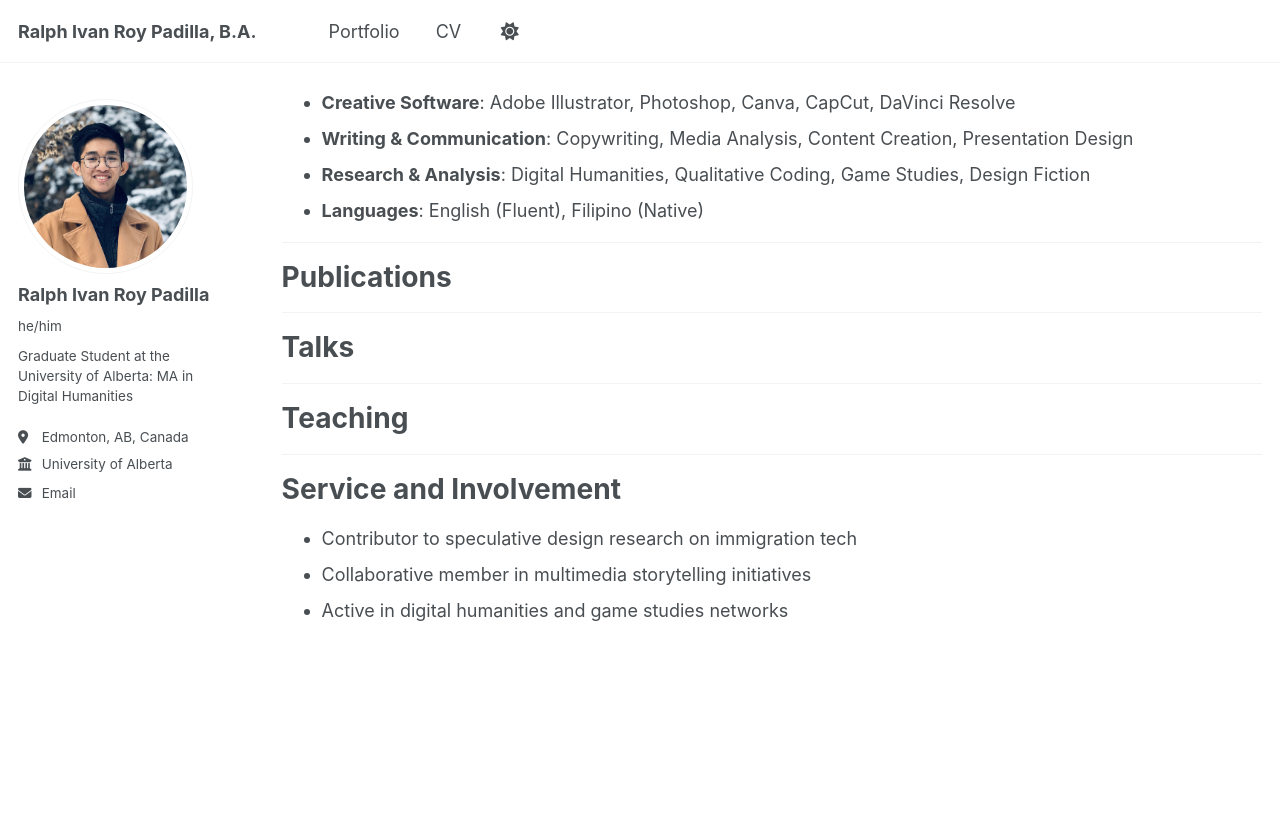
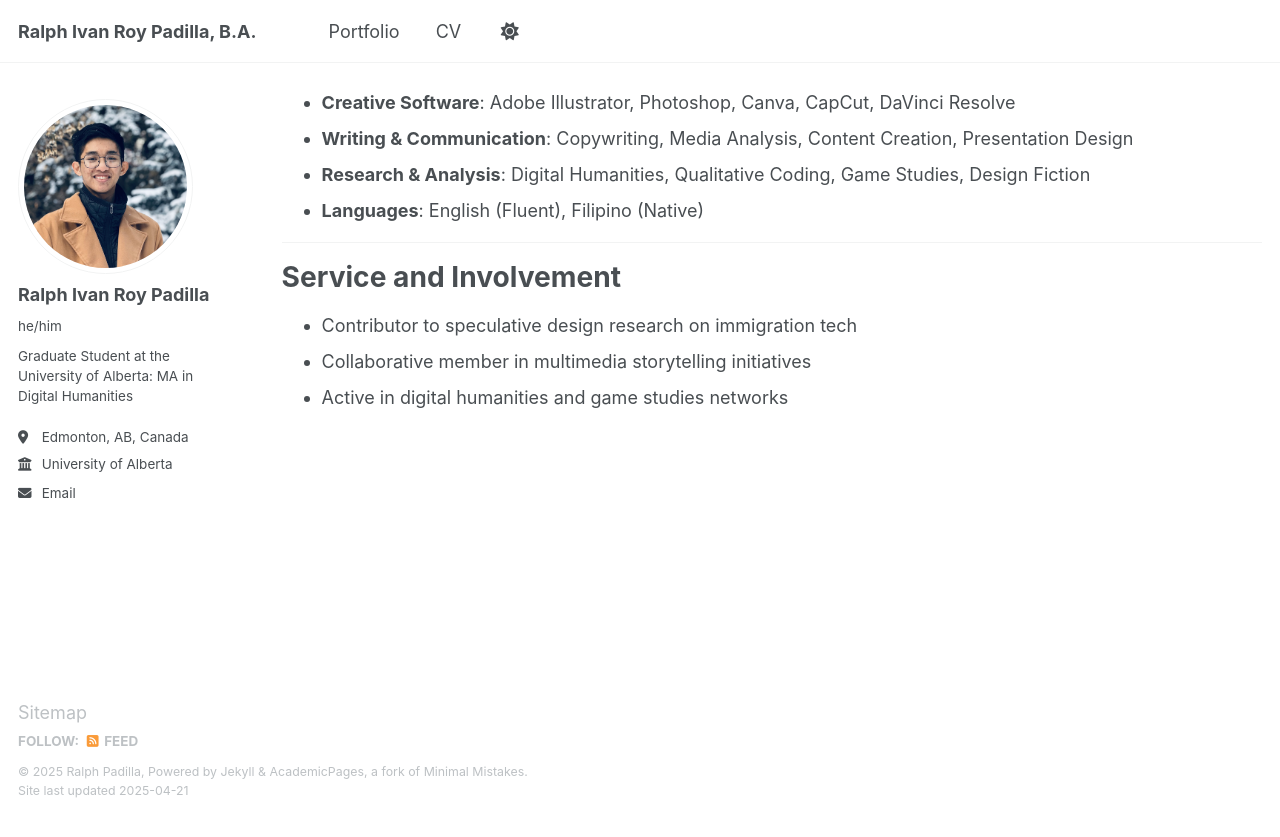
Before and after one commit to ralphiva/ralphiva, a Jekyll site: the page built from _pages/cv.md, in a window 1280 px wide and 900 px high, scrolled down 759 px. Shown: the top 837 px of the window. Built offline with Jekyll 4.4.1, drawn with Linux system fonts in a browser that asks for light colours.

Commit message:
Update cv.md

```diff
--- a/_pages/cv.md
+++ b/_pages/cv.md
@@ -43,30 +43,6 @@ Skills
 
 ---
 
-Publications
-======
-<ul>{% for post in site.publications reversed %}
-  {% include archive-single-cv.html %}
-{% endfor %}</ul>
-
----
-
-Talks
-======
-<ul>{% for post in site.talks reversed %}
-  {% include archive-single-talk-cv.html %}
-{% endfor %}</ul>
-
----
-
-Teaching
-======
-<ul>{% for post in site.teaching reversed %}
-  {% include archive-single-cv.html %}
-{% endfor %}</ul>
-
----
-
 Service and Involvement
 ======
 * Contributor to speculative design research on immigration tech
```
